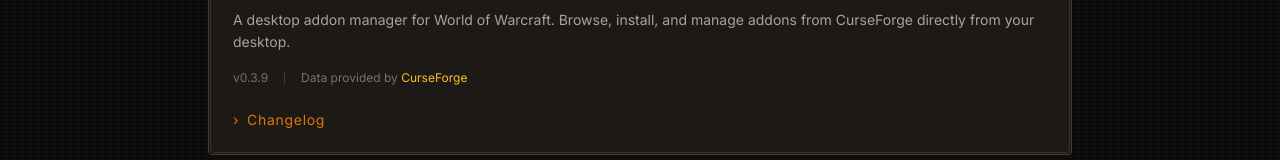
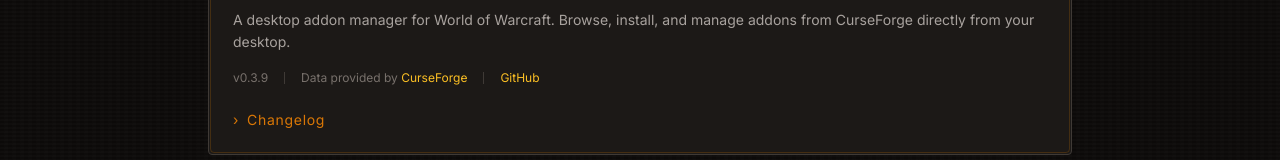
Before and after one commit to TheGloved1/WowAdder, a React (Vite) app: page /settings in a window 1280 px wide. Shown: the part 445-605 px from the top of the page. Built offline with nearby package versions, Linux system fonts and the light colour scheme; no server answers; a web font is replaced by a local one.

Commit message:
feat(settings): add GitHub link to settings page
- Add a new link item pointing to the project repository on GitHub

Signed-off-by: TheGloved1 <gloves1229@gmail.com>

```diff
--- a/src/pages/SettingsPage.tsx
+++ b/src/pages/SettingsPage.tsx
@@ -122,6 +122,15 @@
               CurseForge
             </a>
           </span>
+          <span className='bg-wow-border-light h-3 w-px' />
+          <a
+            href='https://github.com/TheGloved1/WowAdder'
+            target='_blank'
+            rel='noopener noreferrer'
+            className='text-wow-gold hover:underline'
+          >
+            GitHub
+          </a>
         </div>
 
         <div className='mt-6'>
```
